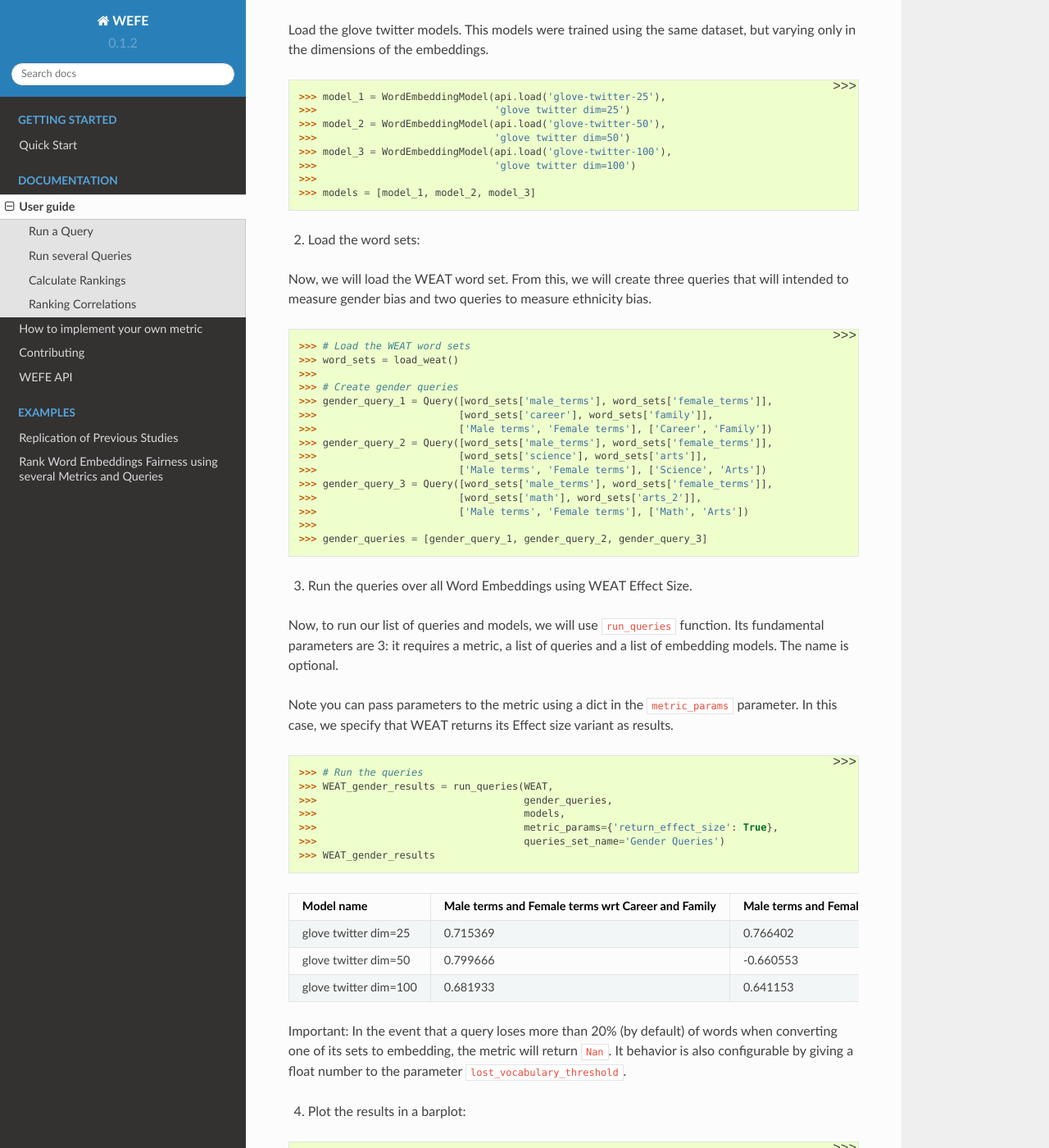
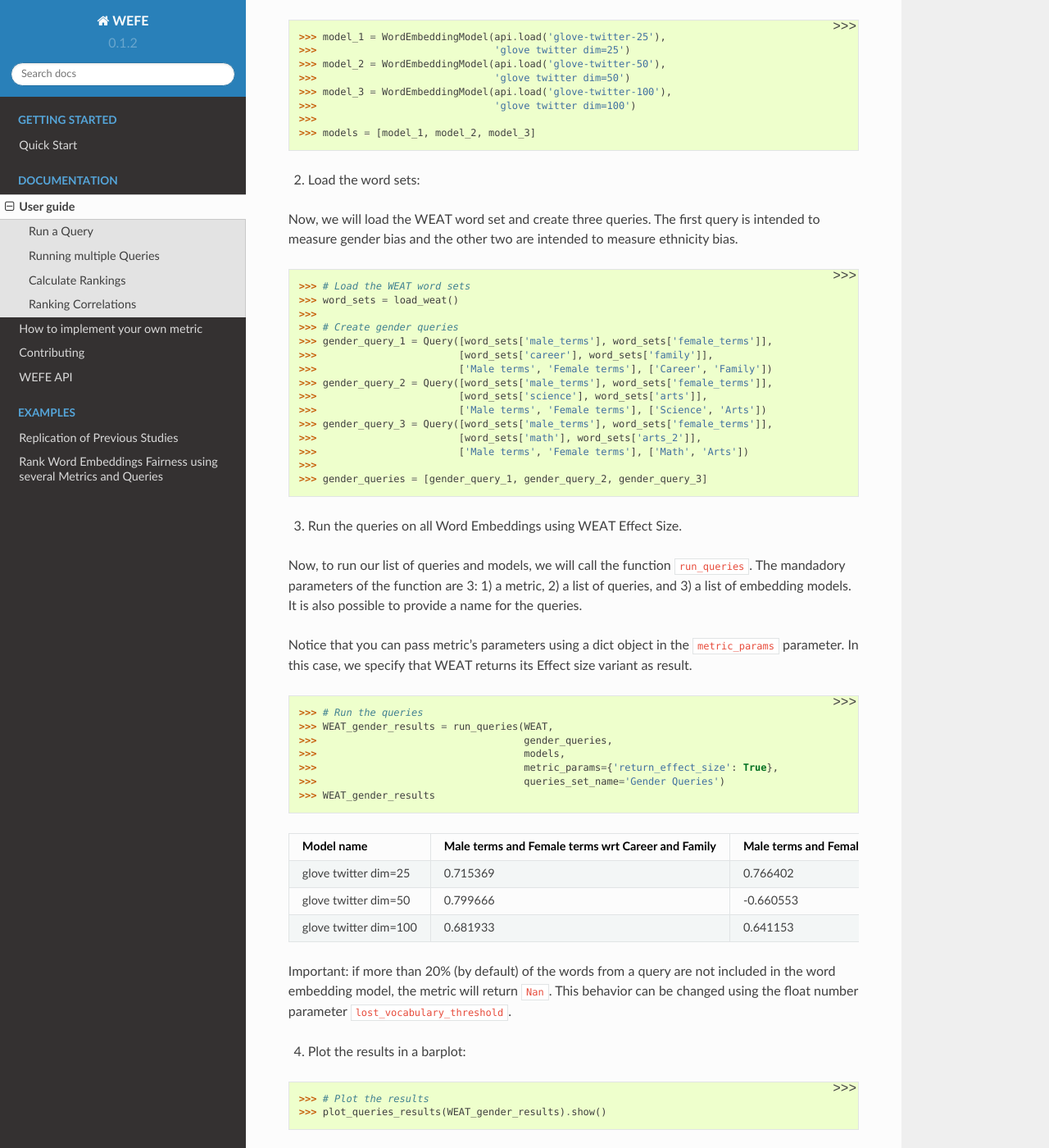
Before and after one commit to dccuchile/wefe, a Sphinx documentation site: the page built from doc/user_guide.rst, in a window 1280 px wide and 1400 px high, scrolled down 2045 px. Shown: the whole window at 82% size. Built offline with Sphinx 7.4.7 and the Read the Docs theme 2.0.0, drawn with Linux system fonts in a browser that asks for light colours; some of the changed text lies outside the part shown.

Commit message:
Update user_guide.rst

```diff
--- a/doc/user_guide.rst
+++ b/doc/user_guide.rst
@@ -42,11 +42,8 @@
 
 2. Create the query using a :code:`Query` object
 
-Define the target and attribute sets and create a :code:`Query` object that contains them.
-The word sets can be loaded or fetched from already provided word sets or set by the user.
-
 Define the target and attribute words sets and create a :code:`Query` object that contains them.
-Some well-known word sets are already provided by the package and can be easily loaded.
+Some well-known word sets are already provided by the package and can be easily loaded by the user.
 Users can also set their own custom-made sets.
 
 For this example, we will create a query with gender terms with respect to
@@ -72,15 +70,15 @@
 {'query_name': 'Male Terms and Female Terms wrt Arts and Science',
  'result': -0.010003209}
 
-Run several Queries
-===================
+Running multiple Queries
+=======================
 
-This package also implements a function that allows you to test several queries
-and word embedding models in one script.
+The library also implements a function to test multiple queries
+on various word embedding models in a single call.
 
-The following code will show how to run various gender queries
-over a different glove models trained using the twitter dataset.
-The queries will be executed using the WEAT variant, Effect size.
+The following code shows how to run various gender queries
+on different Glove embedding models trained from the Twitter dataset.
+The queries will be executed using the Effect size variant of WEAT.
 
 >>> from wefe.query import Query
 >>> from wefe.datasets import load_weat
@@ -92,8 +90,8 @@
 
 1. Load the models:
 
-Load the glove twitter models. This models were trained using the same
-dataset, but varying only in the dimensions of the embeddings.
+Load three different Glove Twitter embedding models. These models were trained using the same
+dataset varying the number of embedding dimensions.
 
 >>> model_1 = WordEmbeddingModel(api.load('glove-twitter-25'),
 >>>                              'glove twitter dim=25')
@@ -106,9 +104,10 @@
 
 2. Load the word sets:
 
-Now, we will load the WEAT word set. From this, we will create three
-queries that will intended to measure gender bias and two queries to measure
+Now, we will load the WEAT word set and create three
+queries. The first query is intended to measure gender bias and the other two are intended to measure
 ethnicity bias.
+
 
 >>> # Load the WEAT word sets
 >>> word_sets = load_weat()
@@ -127,15 +126,16 @@
 >>> gender_queries = [gender_query_1, gender_query_2, gender_query_3]
 
 
-3. Run the queries over all Word Embeddings using WEAT Effect Size.
+3. Run the queries on all Word Embeddings using WEAT Effect Size.
 
-Now, to run our list of queries and models, we will use :code:`run_queries` function.
-Its fundamental parameters are 3: it requires a metric, a list of queries
-and a list of embedding models. The name is optional.
+Now, to run our list of queries and models, we will call the function :code:`run_queries`.
+The mandadory parameters of the function are 3: 1) a metric, 2) a list of queries,
+and 3) a list of embedding models. It is also possible to provide a name for the queries.
 
-Note you can pass parameters to the metric using a dict in the
+
+Notice that you can pass metric's parameters using a dict object in the
 :code:`metric_params` parameter. In this case, we specify that WEAT returns
-its Effect size variant as results.
+its Effect size variant as result.
 
 >>> # Run the queries
 >>> WEAT_gender_results = run_queries(WEAT,
@@ -154,9 +154,8 @@
 glove twitter dim=100                                             0.681933                                            0.641153                                        -0.399822
 =====================  ===================================================  ==================================================  ===============================================
 
-Important: In the event that a query loses more than 20% (by default) of words
-when converting one of its sets to embedding, the metric will return :code:`Nan`.
-It behavior is also configurable by giving a float number to the parameter :code:`lost_vocabulary_threshold`.
+Important: if more than 20% (by default) of the words from a query are not included in the word embedding model, the metric will return :code:`Nan`.
+This behavior can be changed using the float number parameter :code:`lost_vocabulary_threshold`.
 
 4. Plot the results in a barplot:
 
```
Also changed, not shown: other parts of doc/user_guide.rst (+3 -2 lines).
